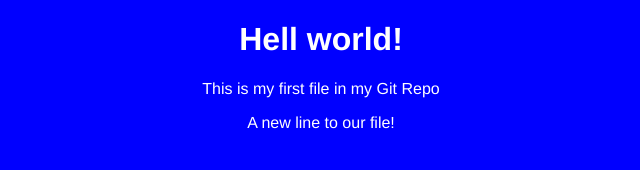
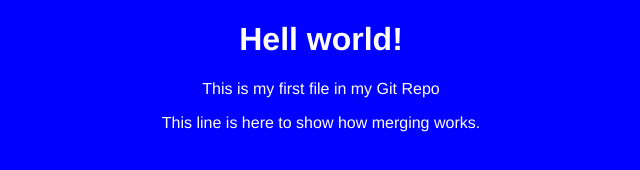
Before and after one commit to chrillah/hello-world, a plain HTML site: page index.html in a window 1280 px wide. Shown: the whole page, without its empty margins (319-959 px from the left). Drawn offline with Linux system fonts and the light colour scheme.

Commit message:
updated index.html with emergency fix

```diff
--- a/index.html
+++ b/index.html
@@ -10,6 +10,6 @@
 <body>
     <h1>Hell world!</h1>
     <p>This is my first file in my Git Repo</p>
-    <p>A new line to our file!</p>
+    <p>This line is here to show how merging works.</p>
 </body>
 </html>
```
